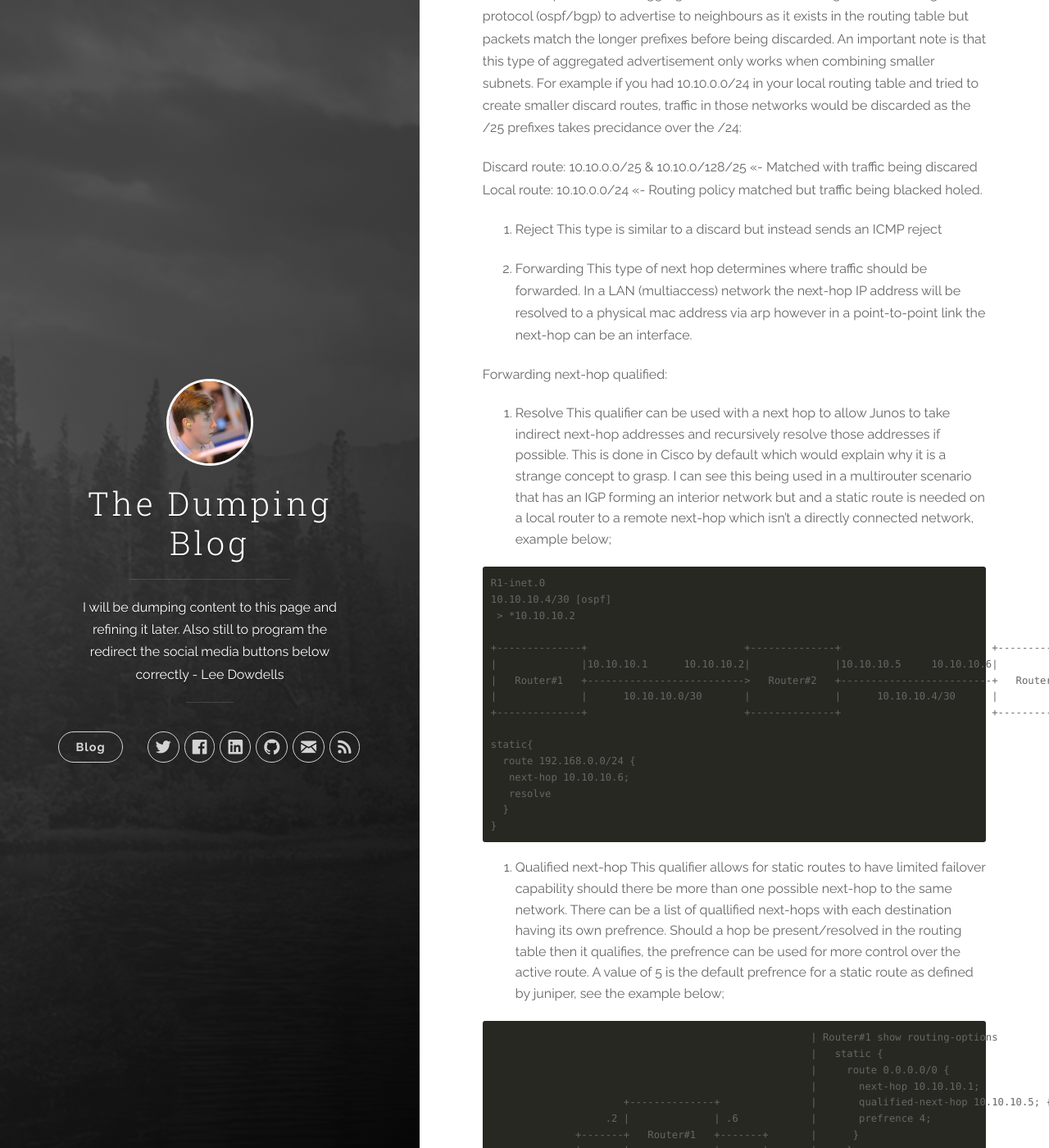
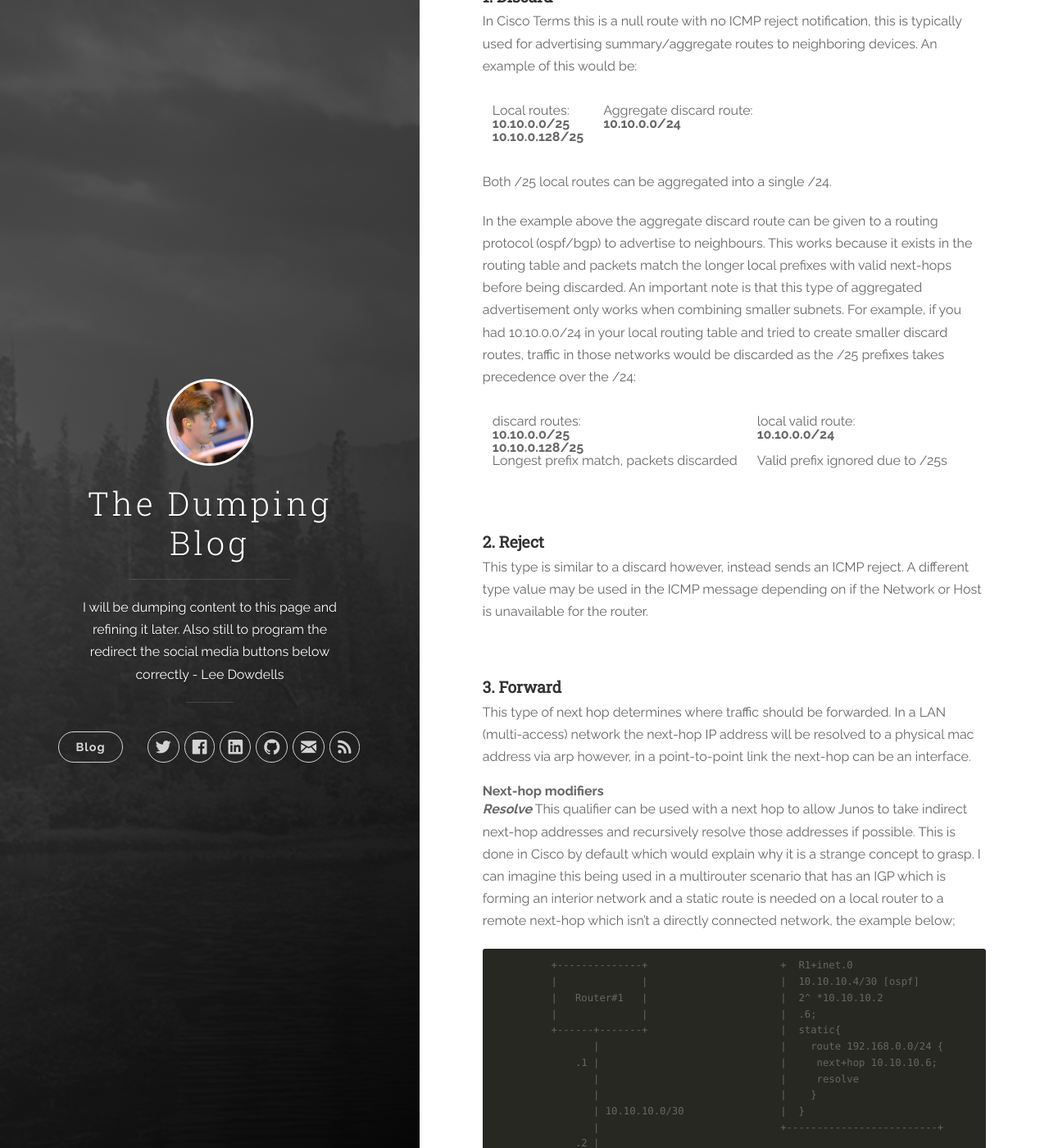
Before and after one commit to commit-confirm/commit-confirm.github.io, a Jekyll site: the page built from _posts/2018-07-16-Junos-Routing-Notes.md, in a window 1280 px wide and 1400 px high, scrolled down 369 px. Shown: the whole window at 82% size. Built offline with Jekyll 4.4.1, drawn with Linux system fonts in a browser that asks for light colours; some of the changed text lies outside the part shown.

Commit message:
refined junos-routing-notes

`````diff
--- a/_posts/2018-07-16-Junos-Routing-Notes.md
+++ b/_posts/2018-07-16-Junos-Routing-Notes.md
@@ -4,85 +4,118 @@ layout: default
 
 ## Junos Routing Notes
 
-This post is a review of Juniper Static Routing.
-Types:
+This post is a review of Juniper Static Routing statements, mainly focusing on these three types:
 
 1. Discard
-In Cisco Terms this is a null route with no ICMP reject notification, this is typically used for advertising summary/aggergate routes to neighboring devices. An example of this would be:
+2. Reject
+3. Forwarding (next-hop)
 
-Local routes: 10.10.0.0/25 & 10.10.0.128/25 <<- Traffic matches and is passed to relevant next hops
-Aggregate discard route: 10.10.0.0/24 <<- Routing policy matched
+<br/>
 
-In the example above the aggregate discard route can be given to a routing protocol (ospf/bgp) to advertise to neighbours as it exists in the routing table but packets match the longer prefixes before being discarded. An important note is that this type of aggregated advertisement only works when combining smaller subnets. For example if you had 10.10.0.0/24 in your local routing table and tried to create smaller discard routes, traffic in those networks would be discarded as the /25 prefixes takes precidance over the /24:
+#### **1. Discard**
 
-Discard route: 10.10.0.0/25 & 10.10.0/128/25 <<- Matched with traffic being discared
-Local route: 10.10.0.0/24 <<- Routing policy matched but traffic being blacked holed.
+In Cisco Terms this is a null route with no ICMP reject notification, this is typically used for advertising summary/aggregate routes to neighboring devices. An example of this would be:
 
-2. Reject
-This type is similar to a discard but instead sends an ICMP reject
+Local routes: <br> **10.10.0.0/25** <br> **10.10.0.128/25** | Aggregate discard route: <br> **10.10.0.0/24**
 
-3. Forwarding
-This type of next hop determines where traffic should be forwarded. In a LAN (multiaccess) network the next-hop IP address will be resolved to a physical mac address via arp however in a point-to-point link the next-hop can be an interface.
+Both /25 local routes can be aggregated into a single /24.
 
-Forwarding next-hop qualified:
+In the example above the aggregate discard route can be given to a routing protocol (ospf/bgp) to advertise to neighbours. This works because it exists in the routing table and packets match the longer local prefixes with valid next-hops before being discarded. An important note is that this type of aggregated advertisement only works when combining smaller subnets. For example, if you had 10.10.0.0/24 in your local routing table and tried to create smaller discard routes, traffic in those networks would be discarded as the /25 prefixes takes precedence over the /24:
 
-1. Resolve
-This qualifier can be used with a next hop to allow Junos to take indirect next-hop addresses and recursively resolve those addresses if possible. This is done in Cisco by default which would explain why it is a strange concept to grasp. I can see this being used in a multirouter scenario that has an IGP forming an interior network but and a static route is needed on a local router to a remote next-hop which isn't a directly connected network, example below;
+discard routes: <br> **10.10.0.0/25** <br> **10.10.0.128/25** <br> Longest prefix match, packets discarded | local valid route: <br> **10.10.0.0/24** <br>  <br> Valid prefix ignored due to /25s
+
+<br/>
+
+#### **2. Reject**
+
+This type is similar to a discard however, instead sends an ICMP reject. A different type value may be used in the ICMP message depending on if the Network or Host is unavailable for the router.
+
+<br/>
+
+
+
+#### **3. Forward**
+This type of next hop determines where traffic should be forwarded. In a LAN (multi-access) network the next-hop IP address will be resolved to a physical mac address via arp however, in a point-to-point link the next-hop can be an interface.
+
+###### **Next-hop modifiers** <br/>
+__*Resolve*__
+This qualifier can be used with a next hop to allow Junos to take indirect next-hop addresses and recursively resolve those addresses if possible. This is done in Cisco by default which would explain why it is a strange concept to grasp. I can imagine this being used in a multirouter scenario that has an IGP which is forming an interior network and a static route is needed on a local router to a remote next-hop which isn't a directly connected network, the example below;
 
 ```
-R1-inet.0
-10.10.10.4/30 [ospf]
- > *10.10.10.2
+          +--------------+                      +  R1+inet.0
+          |              |                      |  10.10.10.4/30 [ospf]
+          |   Router#1   |                      |  2^ *10.10.10.2
+          |              |                      |  .6;
+          +------+-------+                      |  static{
+                 |                              |    route 192.168.0.0/24 {
+              .1 |                              |     next+hop 10.10.10.6;
+                 |                              |     resolve
+                 |                              |    }
+                 | 10.10.10.0/30                |  }
+                 |                              +-------------------------+
+              .2 |
+                 |
+          +------+-------+
+          |              |
+          |   Router#2   |
+          |              |
+          +------+-------+
+                 |
+              .5 |
+                 |
+                 |
+                 | 10.10.10.4/30
+                 |
+              .6 |
+                 |
+          +------+-------+
+          |              |
+          |   Router#3   |
+          |              |
+          +------+-------+
+                 | .1
+                 |
+                 |
+          +------+-------+
+           192.168.0.0/24
 
-+--------------+                          +--------------+                         +--------------+                  +
-|              |10.10.10.1      10.10.10.2|              |10.10.10.5     10.10.10.6|              |.1                |
-|   Router#1   +-------------------------->   Router#2   +-------------------------+   Router#3   +------------------+
-|              |      10.10.10.0/30       |              |      10.10.10.4/30      |              |   192.168.0.0/24 |
-+--------------+                          +--------------+                         +--------------+                  +
 
-static{
-  route 192.168.0.0/24 {
-   next-hop 10.10.10.6;
-   resolve
-  }
-}
 ```
-
-2. Qualified next-hop
-This qualifier allows for static routes to have limited failover capability should there be more than one possible next-hop to the same network. There can be a list of quallified next-hops with each destination having its own prefrence. Should a hop be present/resolved in the routing table then it qualifies, the prefrence can be used for more control over the active route. A value of 5 is the default prefrence for a static route as defined by juniper, see the example below;
+<br/>
+__*Qualified Next-hop*__
+This modifier allows for static routes to have a limited failover capability should there be more than one possible next-hop to the same network. There can be a list of qualified next-hops, with each destination having its own preference. Should a hop be present/resolved in the routing table, then it qualifies, route preference can be used for more control over the active route. A value of 5 is the default preference for a static route as defined by juniper and lower values are preferred. See the example below;
 
 ````
-                                                     | Router#1 show routing-options
-                                                     |   static {
-                                                     |     route 0.0.0.0/0 {
-                                                     |       next-hop 10.10.10.1;
-                      +--------------+               |       qualified-next-hop 10.10.10.5; {
-                   .2 |              | .6            |       prefrence 4;
-              +-------+   Router#1   +-------+       |      }
-              |       |              |       |       |     }
-              |       +--------------+       |       +-------------------------------------------+
-              |                              |
-              |                              |
-10.10.10.0/30 |                              | 10.10.10.4/30
-              |                              |
-    1Mbps     |                              |    100Mbps
-              |                              |
-              |.1                            |.5
-      +-------v------+                +------v-------+
-  	  |              |                |              |
-  	  |   Router#2   |                |   Router#3   |
-  	  |              |                |              |
-  	  +-------+------+                +------+-------+
-  		      |                              |
-              |                              |
-              |                              |
-              |                              |
-              |                              |
-              |                              |
-              |                              |
-      +-------v------------------------------v-------+
+                                          + Router#1 show routing+options
+                                          |   static {
+                                          |     route 0.0.0.0/0 {
+                                          |       next hop 10.10.10.1;
+           +--------------+               |       qualified next hop 10.10.10.5; {
+        .2 |              | .6            |       preference 4;
+       +---+   Router#1   +---+           |      }
+       |   |              |   |           |     }
+       |   +--------------+   |           +----------------------------------------
+       |                      |
+       |                      |
+       | 10.10.10.0/30        | 10.10.10.4/30
+       | 1Mbps                | 100Mbps
+       |                      |
+       |                      |
+    .1 |                   .5 |
++------+-------+       +------+------+
+|              |       |             |
+|   Router#2   |       |   Router#3  |
+|              |       |             |
++------+-------+       +------+------+
+       |                      |
+       |                      |
+       |                      |
+       |                      |
+       |                      |
++------+----------------------+------+
 
-                         Internet
+                Internet
+
 ````
 
-In the example router 1 will send all internet bound traffic out the 100Mbps link via **10.10.10.5**, this is because it has a lower prefrence than the default static route of 5. Should the 100Mbps link be disconnected for any reason, the *10.10.10.1* will become the active route as 10.10.10.4/30 network will no longer be directly connected.
+In the example router 1 will send all internet bound traffic out the 100Mbps link via **10.10.10.5**, this is because it has a lower preference than the default static route of 5. Should the 100Mbps link become disconnected for any reason, the *10.10.10.1* will become the active route as 10.10.10.4/30 network will no longer be directly connected.
`````
